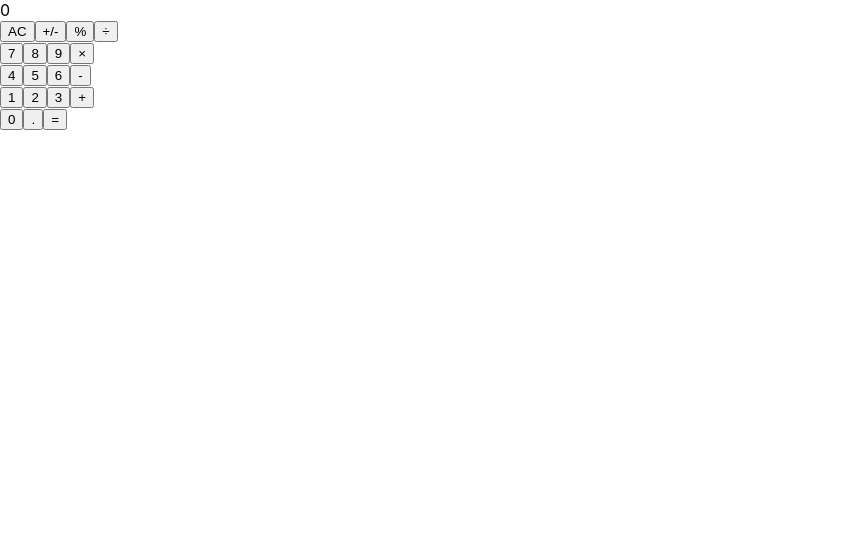
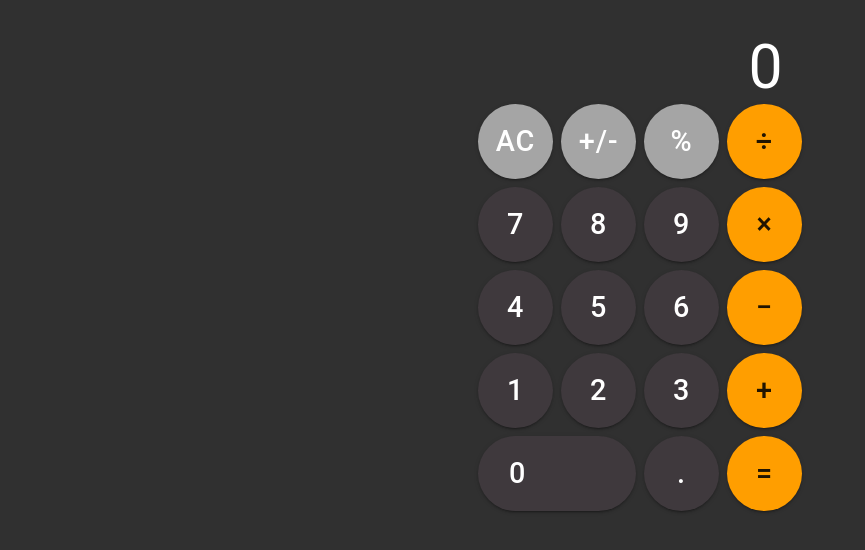
Before and after one commit to glebB01/react-calendar, a React (Create React App) app: page / in a window 1280 px wide. Shown: the top 550 px of the page, without its empty margins (0-865 px from the left). Built offline with nearby package versions, Linux system fonts and the light colour scheme.

Commit message:
Center the calculator and style it with Material UI

```diff
--- a/package.json
+++ b/package.json
@@ -3,6 +3,7 @@
   "version": "0.1.0",
   "private": true,
   "dependencies": {
+    "@material-ui/core": "^4.11.3",
     "@testing-library/jest-dom": "^5.11.9",
     "@testing-library/react": "^11.2.5",
     "@testing-library/user-event": "^12.7.0",
--- a/src/components/App.js
+++ b/src/components/App.js
@@ -1,11 +1,47 @@
+import {
+  unstable_createMuiStrictModeTheme as createMuiTheme,
+  ThemeProvider,
+  Grid,
+  makeStyles,
+  CssBaseline,
+} from '@material-ui/core';
 import ButtonPanel from './ButtonPanel';
 import Display from './Display';
 
-const App = () => (
-  <>
-    <Display />
-    <ButtonPanel />
-  </>
-);
+const theme = createMuiTheme({
+  palette: {
+    primary: {
+      main: '#3f393d',
+    },
+    secondary: {
+      main: '#ff9e00',
+    },
+    rightBtns: {
+      bgColor: '#a5a5a5',
+    },
+    type: 'dark',
+  },
+});
+
+const useStyles = makeStyles({
+  calWidth: {
+    maxWidth: '375px',
+  },
+});
+
+const App = () => {
+  const classes = useStyles();
+  return (
+    <ThemeProvider theme={theme}>
+      <Grid container justify="center" direction="column" alignItems="center">
+        <div className={classes.calWidth}>
+          <Display />
+          <ButtonPanel />
+        </div>
+      </Grid>
+      <CssBaseline />
+    </ThemeProvider>
+  );
+};
 
 export default App;
--- a/src/components/Button.js
+++ b/src/components/Button.js
@@ -1,10 +1,69 @@
 import React from 'react';
 import PropTypes from 'prop-types';
+import { makeStyles, Button as MuiButton } from '@material-ui/core/';
 
-const Button = ({ name }) => (<button type="button" name={name}>{name}</button>);
+const useStyles = makeStyles({
+  root: {
+    borderRadius: '50%',
+    maxWidth: '75px',
+    maxHeight: '75px',
+    minHeight: '75px',
+    minWidth: '75px',
+    margin: '4px',
+    fontSize: '1.8rem',
+  },
+  zeroButton: {
+    width: '158px',
+    borderRadius: '65px',
+    maxWidth: '158px',
+    '& .MuiButton-label': {
+      justifyContent: 'left',
+      marginLeft: '15px',
+    },
+  },
+  topPanel: {
+    backgroundColor: '#a5a5a5',
+  },
+});
+
+const Button = ({
+  name,
+  zeroButton,
+  topPanel,
+  rightPanel,
+}) => {
+  const classes = useStyles();
+  const isItZero = (zeroBtn, topPanel) => {
+    if (zeroBtn === 'true') {
+      return `${classes.root} ${classes.zeroButton}`;
+    }
+    if (topPanel === 'true') {
+      return `${classes.root} ${classes.topPanel}`;
+    }
+    return `${classes.root}`;
+  };
+
+  const primaryOrSecondary = rightPanel => {
+    if (rightPanel === 'true') {
+      return 'secondary';
+    }
+    return 'primary';
+  };
+
+  return <MuiButton className={isItZero(zeroButton, topPanel)} color={primaryOrSecondary(rightPanel)} variant="contained" name={name}>{name}</MuiButton>;
+};
 
 Button.propTypes = {
   name: PropTypes.string.isRequired,
+  zeroButton: PropTypes.string,
+  topPanel: PropTypes.string,
+  rightPanel: PropTypes.string,
+};
+
+Button.defaultProps = {
+  zeroButton: 'false',
+  topPanel: 'false',
+  rightPanel: 'false',
 };
 
 export default Button;
--- a/src/components/ButtonPanel.js
+++ b/src/components/ButtonPanel.js
@@ -4,33 +4,33 @@ import Button from './Button';
 const ButtonPanel = () => (
   <>
     <div>
-      <Button name="AC" />
-      <Button name="+/-" />
-      <Button name="%" />
-      <Button name="÷" />
+      <Button name="AC" topPanel="true" />
+      <Button name="+/-" topPanel="true" />
+      <Button name="%" topPanel="true" />
+      <Button name="÷" rightPanel="true" />
     </div>
     <div>
       <Button name="7" />
       <Button name="8" />
       <Button name="9" />
-      <Button name="×" />
+      <Button name="×" rightPanel="true" />
     </div>
     <div>
       <Button name="4" />
       <Button name="5" />
       <Button name="6" />
-      <Button name="-" />
+      <Button name="−" rightPanel="true" />
     </div>
     <div>
       <Button name="1" />
       <Button name="2" />
       <Button name="3" />
-      <Button name="+" />
+      <Button name="+" rightPanel="true" />
     </div>
     <div>
-      <Button name="0" />
+      <Button name="0" zeroButton="true" />
       <Button name="." />
-      <Button name="=" />
+      <Button name="=" rightPanel="true" />
     </div>
   </>
 );
--- a/src/components/Display.js
+++ b/src/components/Display.js
@@ -1,7 +1,21 @@
 import React from 'react';
 import PropTypes from 'prop-types';
+import { makeStyles } from '@material-ui/core';
 
-const Display = ({ result }) => (<div>{result}</div>);
+const useStyles = makeStyles({
+  root: {
+    marginTop: '25px',
+    textAlign: 'right',
+    height: '75px',
+    width: '93%',
+    fontSize: '3.8rem',
+  },
+});
+
+const Display = ({ result }) => {
+  const classes = useStyles();
+  return (<div className={classes.root}>{result}</div>);
+};
 
 Display.propTypes = {
   result: PropTypes.string,
```
Also changed, not shown: 1 other file (tests, documents, lock files or other folders).
